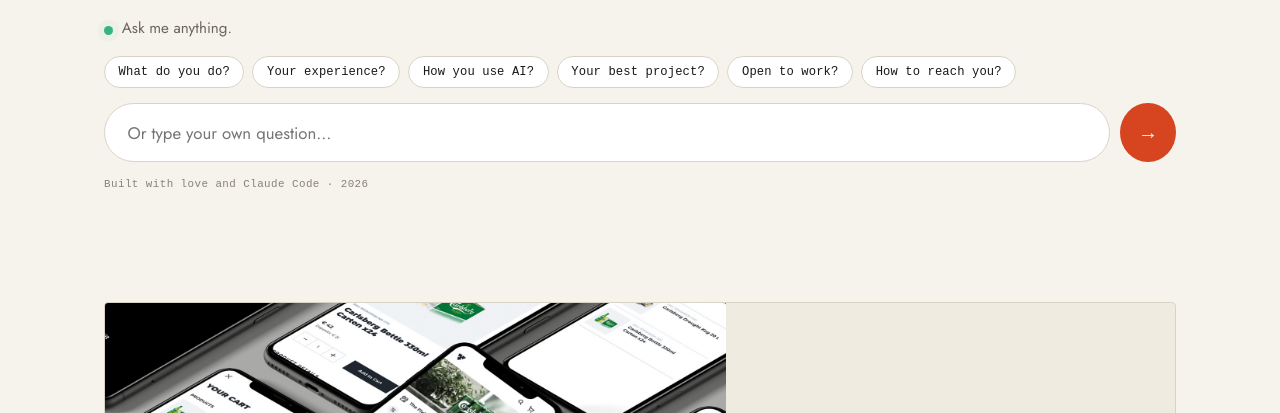
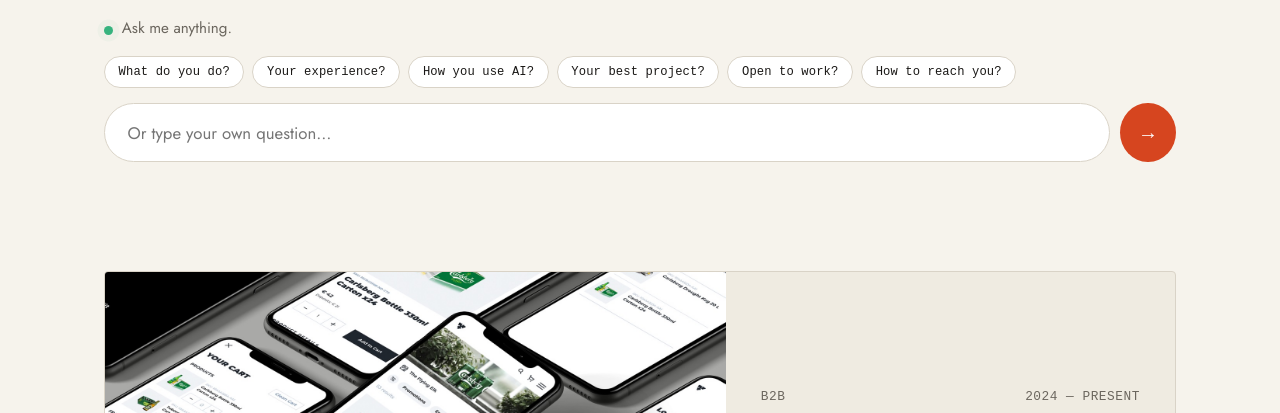
Before and after one commit to robertoev92-a11y/portfolio, a plain HTML site: page index.html in a window 1280 px wide. Shown: the part 367-780 px from the top of the page. Drawn offline with Linux system fonts and the light colour scheme; a web font is replaced by a local one.

Commit message:
Remove 'Built with love and Claude Code' footer line
Co-Authored-By: Claude Sonnet 4.6 <noreply@anthropic.com>

```diff
--- a/index.html
+++ b/index.html
@@ -59,7 +59,6 @@
           <input id="askInput" type="text" placeholder="Or type your own question…" aria-label="Ask Roberto a question" />
           <button type="submit" aria-label="Send">&rarr;</button>
         </form>
-        <p class="ask-footer">Built with love and Claude Code &middot; 2026</p>
       </div>
     </section>
 
```
